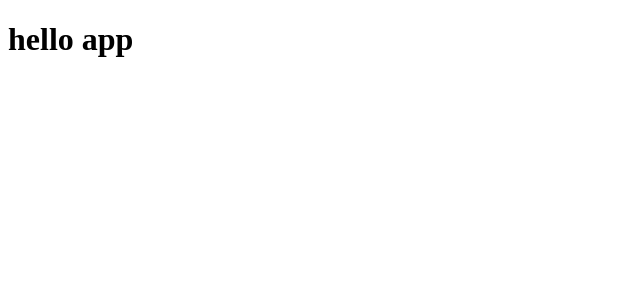
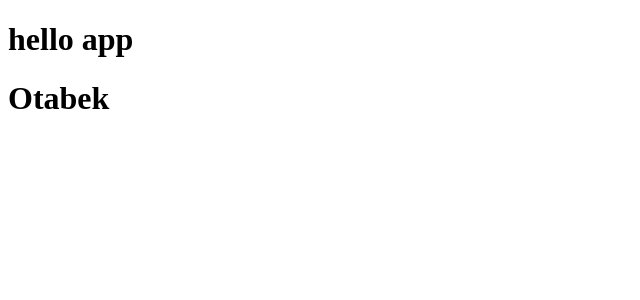
Before and after one commit to Otabek1990/git-github-learning, a React (Vite) app: page / in a window 1280 px wide. Shown: the top 300 px of the page, without its empty margins (0-640 px from the left). Built offline with nearby package versions, Linux system fonts and the light colour scheme.

Commit message:
otabek-test

```diff
--- a/src/App.tsx
+++ b/src/App.tsx
@@ -3,6 +3,7 @@ function App() {
   return (
     <div>
       <h1>hello app</h1>
+      <h1>Otabek</h1>
     </div>
   )
 }
```
